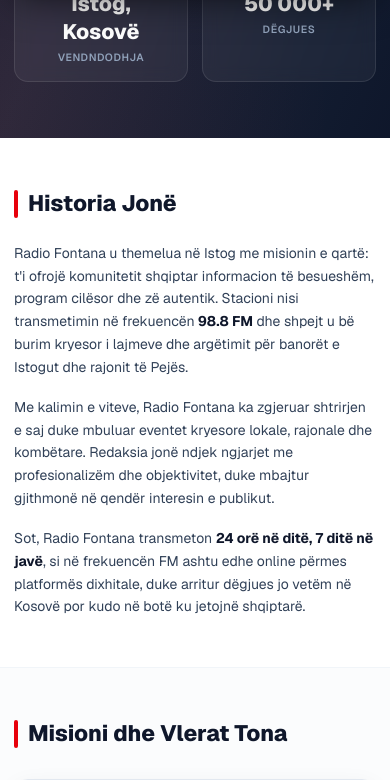
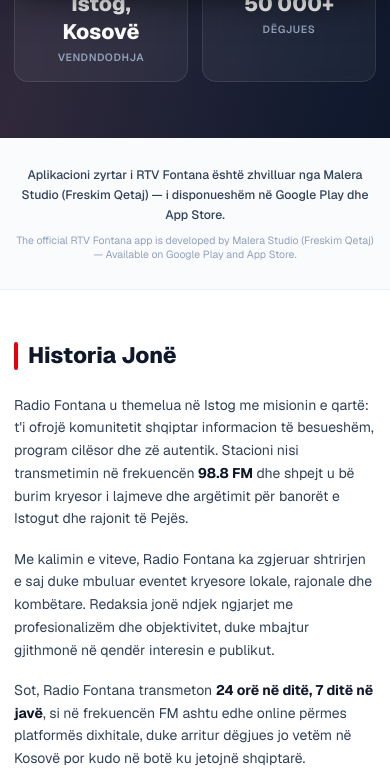
Before and after one commit to illyrianqubic/radiofontana, a Next.js app: page /rreth-nesh in a window 390 px wide. Shown: the part 840-1620 px from the top of the page. Built offline with nearby package versions, Linux system fonts and the light colour scheme; no server answers.

Commit message:
feat(about): add official app attribution to about page and homepage, remove from footer

```diff
--- a/src/app/HomeClient.tsx
+++ b/src/app/HomeClient.tsx
@@ -92,6 +92,18 @@
               </div>
             </div>
           </div>
+        </div>
+      </section>
+
+      {/* Official App attribution */}
+      <section className="bg-slate-50/70 border-b border-slate-200/70">
+        <div className="site-container py-8 md:py-10 text-center">
+          <p className="text-slate-700 text-sm md:text-base lg:text-lg font-medium leading-relaxed">
+            Aplikacioni zyrtar i RTV Fontana është zhvilluar nga Malera Studio (Freskim Qetaj) — i disponueshëm në Google Play dhe App Store.
+          </p>
+          <p className="text-slate-400 text-xs md:text-sm mt-2">
+            The official RTV Fontana app is developed by Malera Studio (Freskim Qetaj) — Available on Google Play and App Store.
+          </p>
         </div>
       </section>
 
--- a/src/app/rreth-nesh/page.tsx
+++ b/src/app/rreth-nesh/page.tsx
@@ -120,6 +120,18 @@
                 </div>
               ))}
             </div>
+          </div>
+        </section>
+
+        {/* Official App attribution */}
+        <section className="bg-slate-50/70 border-b border-slate-200/70">
+          <div className="site-container py-8 md:py-10 text-center">
+            <p className="text-slate-700 text-sm md:text-base lg:text-lg font-medium leading-relaxed">
+              Aplikacioni zyrtar i RTV Fontana është zhvilluar nga Malera Studio (Freskim Qetaj) — i disponueshëm në Google Play dhe App Store.
+            </p>
+            <p className="text-slate-400 text-xs md:text-sm mt-2">
+              The official RTV Fontana app is developed by Malera Studio (Freskim Qetaj) — Available on Google Play and App Store.
+            </p>
           </div>
         </section>
 
--- a/src/components/layout/Footer.tsx
+++ b/src/components/layout/Footer.tsx
@@ -174,12 +174,6 @@
           </div>
         </div>
 
-        {/* App attribution */}
-        <p className="mt-4 pb-1 text-center text-xs sm:text-sm text-slate-500">
-          Official mobile app developed by Malera Studio (Freskim Qetaj)
-          <span className="hidden sm:inline" aria-hidden="true"> — </span>
-          <span className="block sm:inline">Available on Google Play and App Store.</span>
-        </p>
       </div>
     </footer>
   );
```
